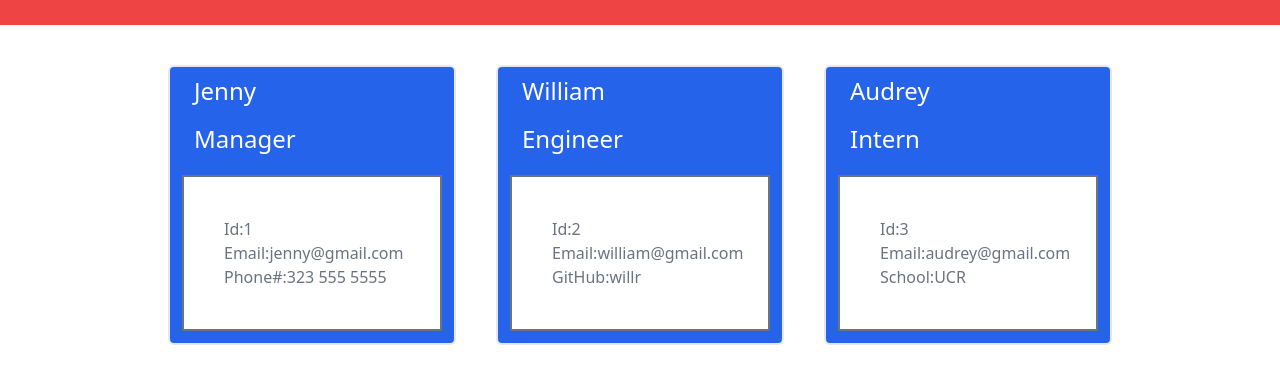
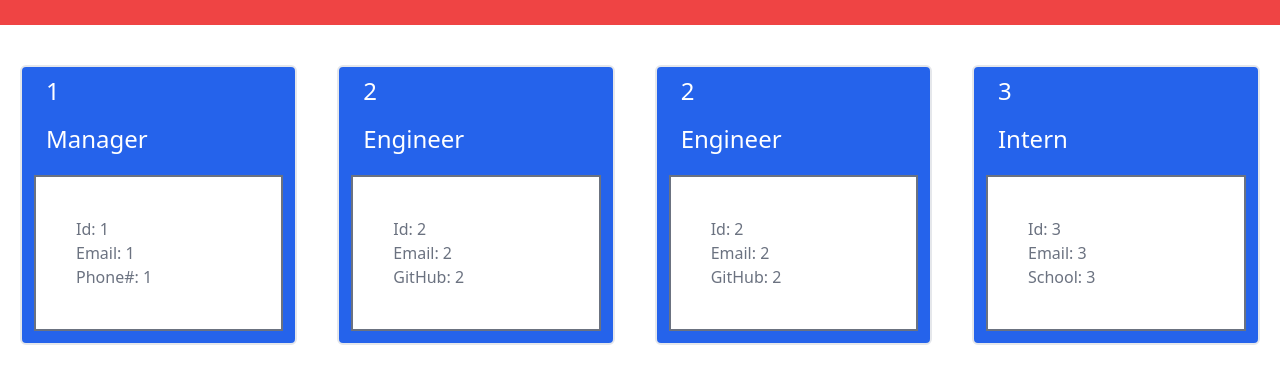
Before and after one commit to JennyRussell/Team-Profile-Generator, a website: page my-team.html in a window 1280 px wide. Shown: the part 127-510 px from the top of the page. Drawn offline with nearby package versions, Linux system fonts and the light colour scheme.

Commit message:
updated createHTMLPage.js

```diff
--- a/my-team.html
+++ b/my-team.html
@@ -7,6 +7,7 @@
     <meta http-equiv="X-UA-Compatible" content="IE=edge">
     <meta name="viewport" content="width=device-width, initial-scale=1.0">
     <link href="https://unpkg.com/tailwindcss@^2/dist/tailwind.min.css" rel="stylesheet">
+    <link rel="stylesheet" href="path/to/font-awesome/css/font-awesome.min.css">
     <title>My Team</title>
 </head>
 
@@ -14,26 +15,33 @@
 <h1 class="bg-red-500 text-7xl text-white p-10 flex justify-center font-serif">My Team</h1>
 <div class="container flex justify-center">
     <div class="employee-card w-72 border-2 bg-blue-600 text-white rounded-md my-10 mx-5">
-        <h1 id="name" class="text-left p-2 mx-4 text-2xl">Jenny</h1>
+        <h1 id="name" class="text-left p-2 mx-4 text-2xl">1</h1>
         <h1 id="role" class="text-left p-2 mx-4 text-2xl">Manager</h1>
         <ul class="list-none bg-white text-gray-500 p-10 border-2 border-gray-500 m-3">
-            <li id="id">Id:1</li>
-            <li id="email">Email:jenny@gmail.com</li>
-            <li id="more">Phone#:323 555 5555</li>
+            <li id="id">Id: 1</li>
+            <li id="email"><a href="https://mail.google.com/mail/?view=cm&fs=1&to=1"/a>Email: 1</li>
+            <li id="more">Phone#: 1</li>
          </ul>
         </div> <div class="employee-card w-72 border-2 bg-blue-600 text-white rounded-md my-10 mx-5">
-    <h1 id="name" class="text-left p-2 mx-4 text-2xl">William</h1>
+    <h1 id="name" class="text-left p-2 mx-4 text-2xl">2</h1>
     <h1 id="role" class="text-left p-2 mx-4 text-2xl">Engineer</h1>
     <ul class="list-none bg-white text-gray-500 p-10 border-2 border-gray-500 m-3">
-        <li id="id">Id:2</li>
-        <li id="email">Email:william@gmail.com</li><li id="github">GitHub:willr</li>
+        <li id="id">Id: 2</li>
+        <li id="email">Email: 2</li><li id="github"><a href="https://github.com/2"/a>GitHub: 2</li>
             </ul>
             </div> <div class="employee-card w-72 border-2 bg-blue-600 text-white rounded-md my-10 mx-5">
-    <h1 id="name" class="text-left p-2 mx-4 text-2xl">Audrey</h1>
+    <h1 id="name" class="text-left p-2 mx-4 text-2xl">2</h1>
+    <h1 id="role" class="text-left p-2 mx-4 text-2xl">Engineer</h1>
+    <ul class="list-none bg-white text-gray-500 p-10 border-2 border-gray-500 m-3">
+        <li id="id">Id: 2</li>
+        <li id="email">Email: 2</li><li id="github"><a href="https://github.com/2"/a>GitHub: 2</li>
+            </ul>
+            </div> <div class="employee-card w-72 border-2 bg-blue-600 text-white rounded-md my-10 mx-5">
+    <h1 id="name" class="text-left p-2 mx-4 text-2xl">3</h1>
     <h1 id="role" class="text-left p-2 mx-4 text-2xl">Intern</h1>
     <ul class="list-none bg-white text-gray-500 p-10 border-2 border-gray-500 m-3">
-        <li id="id">Id:3</li>
-        <li id="email">Email:audrey@gmail.com</li><li id="school">School:UCR</li>
+        <li id="id">Id: 3</li>
+        <li id="email">Email: 3</li><li id="school">School: 3</li>
             </ul>
             </div>
 
```
Also changed, not shown: createHtmlPage.js (+16 -8 lines).
